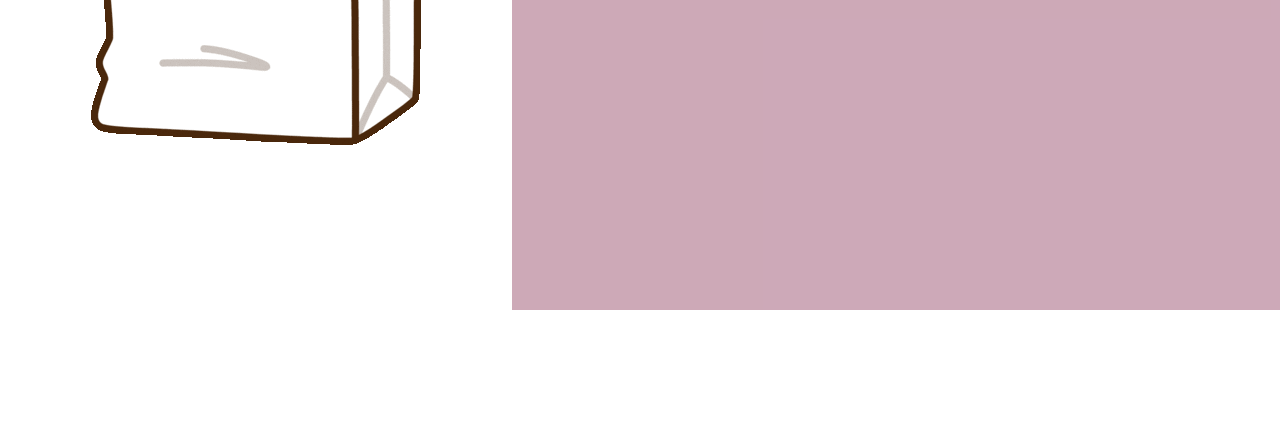
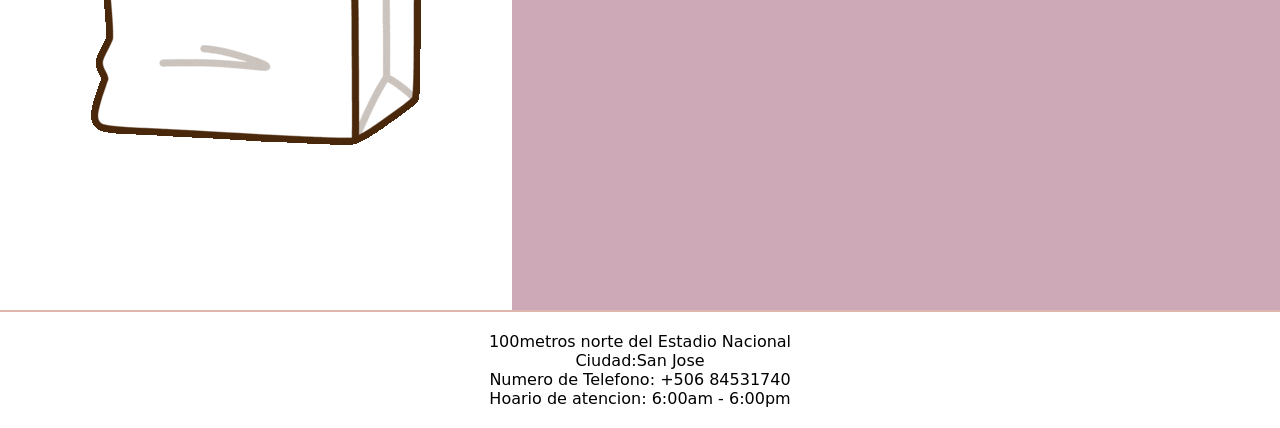
Before and after one commit to fabiolaodio/La-hojaldreria, a plain HTML site: page pedidoExito.html in a window 1280 px wide. Shown: the part 490-918 px from the top of the page. Before the commit the page ends 800 px from the top, so only its background shows below. Drawn offline with Linux system fonts and the light colour scheme.

Commit message:
Agregando footer a la pagina pedidoExitoso

```diff
--- a/pedidoExito.html
+++ b/pedidoExito.html
@@ -16,5 +16,14 @@
             <button class="btn-form"> <a href="./index.html">Volver al inicio </a></button>
         </section>
     </section>
+
+    <footer>
+        <section class="footer">
+        <p>100metros norte del Estadio Nacional</p>
+        <p>Ciudad:San Jose</p>
+        <p>Numero de Telefono: +506 84531740</p>
+        <p>Hoario de atencion: 6:00am - 6:00pm</p>
+        </section>
+    </footer>
 </body>
 </html>
```
